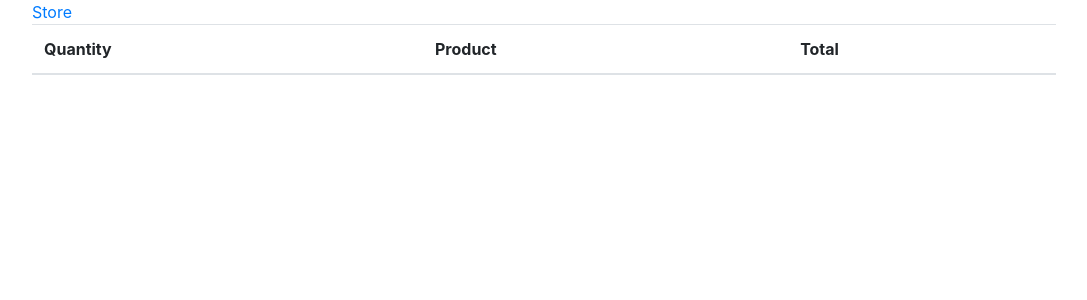
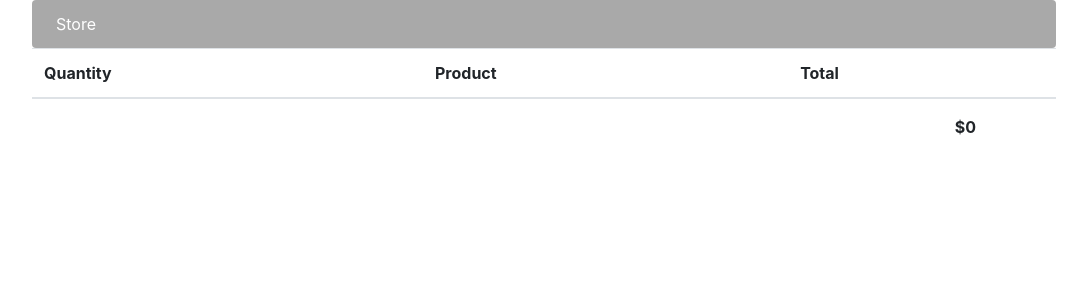
Before and after one commit to katielrink/GUI_Homework_3, a React (Create React App) app: page /cart in a window 1280 px wide. Shown: the top 300 px of the page, without its empty margins (96-1183 px from the left). Built offline with nearby package versions, Linux system fonts and the light colour scheme.

Commit message:
Considering it Done

```diff
--- a/src/api/productRepository.js
+++ b/src/api/productRepository.js
@@ -32,10 +32,10 @@ export class ProductsRepository {
         });
     }
 
-
-    addReview(productId, review) {
+    addReview(id, Review) {
+        window.alert(`${this.url}/${id}/reviews`);
         return new Promise((resolve, reject) => {
-            axios.put(`${this.url}/${productId}/reviews`, review, this.config)
+            axios.post(`${this.url}/${id}/reviews`, Review, this.config)
                 .then(x => resolve(x.data))
                 .catch(x => {
                     alert(x);
--- a/src/app.jsx
+++ b/src/app.jsx
@@ -1,5 +1,6 @@
 import { BrowserRouter as Router, Routes, Route } from 'react-router-dom';
 import './app.css';
+import './index.css';
 import { ROUTES } from './routes';
 import {Header} from './app/header'
 
@@ -7,7 +8,7 @@ export function App() {
   return (
     <>
       <Router>
-        <Header/>
+        <Header className="header"/>
         <Routes>
           {
             ROUTES.map((route, index) => <Route key={index} { ...route } />)
--- a/src/app/header.jsx
+++ b/src/app/header.jsx
@@ -1,9 +1,19 @@
-import '../index.css';
+import '../index.css'
+import React, { useState, useEffect } from 'react';
+import { Button, Jumbotron } from 'react-bootstrap';
+import { Badge } from 'react-bootstrap';
+import { BrowserRouter as Router, Switch, Route, Link } from 'react-router-dom';
+import { Product } from '../models/product';
+import {ProductReview} from '../models/productReview';
+import { ReviewForm } from './reviewForm';
+import { ReviewList } from './reviewList';
+import { ProductsRepository } from "../api/productRepository";
+import { useParams } from "react-router";
+import { CartService} from '../services/cartService';
 
-import { BrowserRouter as Router, Switch, Route, Link } from 'react-router-dom';
+export const Header = props =>{
 
-export const Header = props => <>
-    <div id="header">
-        <Link to={ `/` }>Store</Link>
-    </div>
-</>
+        return <div className="header">
+            <Link to={ `/` } className="header">Store</Link>
+        </div>
+}
--- a/src/app/myCart.jsx
+++ b/src/app/myCart.jsx
@@ -6,7 +6,8 @@ export const MyCart = props => {
         const cartService = new CartService();
         const cart = cartService.getCart();
 
-        return <table className="table table-condensed table-striped">
+        return <>
+            <table className="table table-condensed table-striped">
             <thead>
                 <tr>
                     <th>Quantity</th>
@@ -24,4 +25,6 @@ export const MyCart = props => {
             }
             </tbody>
             </table>
+            <span className="total">${cart.total}</span>
+        </>
 }
--- a/src/app/productDetails.jsx
+++ b/src/app/productDetails.jsx
@@ -1,7 +1,8 @@
 import '../index.css'
 import React, { useState, useEffect } from 'react';
-import { Jumbotron } from 'react-bootstrap';
+import { Button, Jumbotron } from 'react-bootstrap';
 import { Badge } from 'react-bootstrap';
+import { BrowserRouter as Router, Switch, Route, Link } from 'react-router-dom';
 import { Product } from '../models/product';
 import {ProductReview} from '../models/productReview';
 import { ReviewForm } from './reviewForm';
@@ -32,8 +33,15 @@ export const ProductDetails = prop => {
     }
 
     return <>
+        <nav  className="navbar">
+            <Link to={ `/` }>Tasty Treats</Link>
+            <span>/ {product.name}</span>
+        </nav>
         <Jumbotron className="mainInfo">
             <img className="productImage" src={product.imageUrl} />
+            <Link to={ `/cart` } >
+                        <Button className="btn btn-sm btn-success mt-3" onClick = {() => cartService.addToCart(product)}>Add To Cart</Button>
+            </Link>
             <h1>{product.name}</h1>
             <Badge className="priceB badge-primary">{"$" + product.price}</Badge>
             <p className="description">{product.description}</p>
--- a/src/app/productList.jsx
+++ b/src/app/productList.jsx
@@ -20,19 +20,23 @@ export const ProductList = prop => {
         return <div>Loading...</div>
     }
 
-    return <ul className = "list">{
+    return <>
+        <Link to={ `/` } className="navbar">Tasty Treats</Link>
+        <ul className = "list">{
         products.map(product => <li key={product.id}>
-            <Card>
-                <Card.Img src={product.imageUrl}/>
+            <Card class="col card h-20">
+                <Card.Img className="list-img" src={product.imageUrl}/>
                 <div className="card-body">
+                    <Badge className="priceB badge-primary">{"$" + product.price}</Badge>
                     <h3>{product.name}</h3>
-                    <Badge className="priceB badge-primary">{"$" + product.price}</Badge>
-                    <Link to={ `products/${product.id}` } className="btn btn-sm btn-success mt-3">Product Details</Link>
+                    <Link to={ `products/${product.id}` } className="btn btn-product btn-sm btn-success mt-3">Product Details</Link>
+                    <br/>
                     <Link to={ `cart` } >
-                        <Button className="btn btn-sm btn-success mt-3" onClick = {() => cartService.addToCart(product)}>Add To Cart</Button>
+                        <Button className="btn btn-cart btn-sm btn-success mt-3" onClick = {() => cartService.addToCart(product)}>Add To Cart</Button>
                     </Link>
                 </div>
             </Card>
         </li>)
-    }</ul>
+        }</ul>
+    </>
 }
--- a/src/index.css
+++ b/src/index.css
@@ -13,9 +13,28 @@ code {
 
 a {
     text-decoration: none;
+    color: white;
 }
 
-.navBar {
+.header {
+    margin: 0;
+    padding: 0.75em;
+    color: white !important;
+    background-color: darkgrey;
+    border-radius: 0.25em;
+    font-weight: light;
+    font-style: bolder;
+}
+
+.total {
+    float: right;
+    font-weight: bolder;
+    padding-right: 5em !important;
+}
+
+.navbar {
+    display: inline-block !important;
+    width: 100%;
     margin: 0;
     padding: 0.75em;
     background-color: #e9ecee;
@@ -23,6 +42,27 @@ a {
     font-weight: light;
     font-style: normal;
     font-size: smaller;
+}
+
+li {
+    display: inline-block;
+    margin: 2em;
+}
+
+.btn-cart {
+    background-color: teal !important;
+    width: 20em;
+}
+
+.btn-product {
+    background-color: orange !important;
+    color: white !important;
+    width: 20em;
+}
+
+.card {
+    width: 20em !important;
+    display: inline-block;
 }
 
 .mainInfo {
```
Lines whose indentation alone changed are shown as unchanged.
